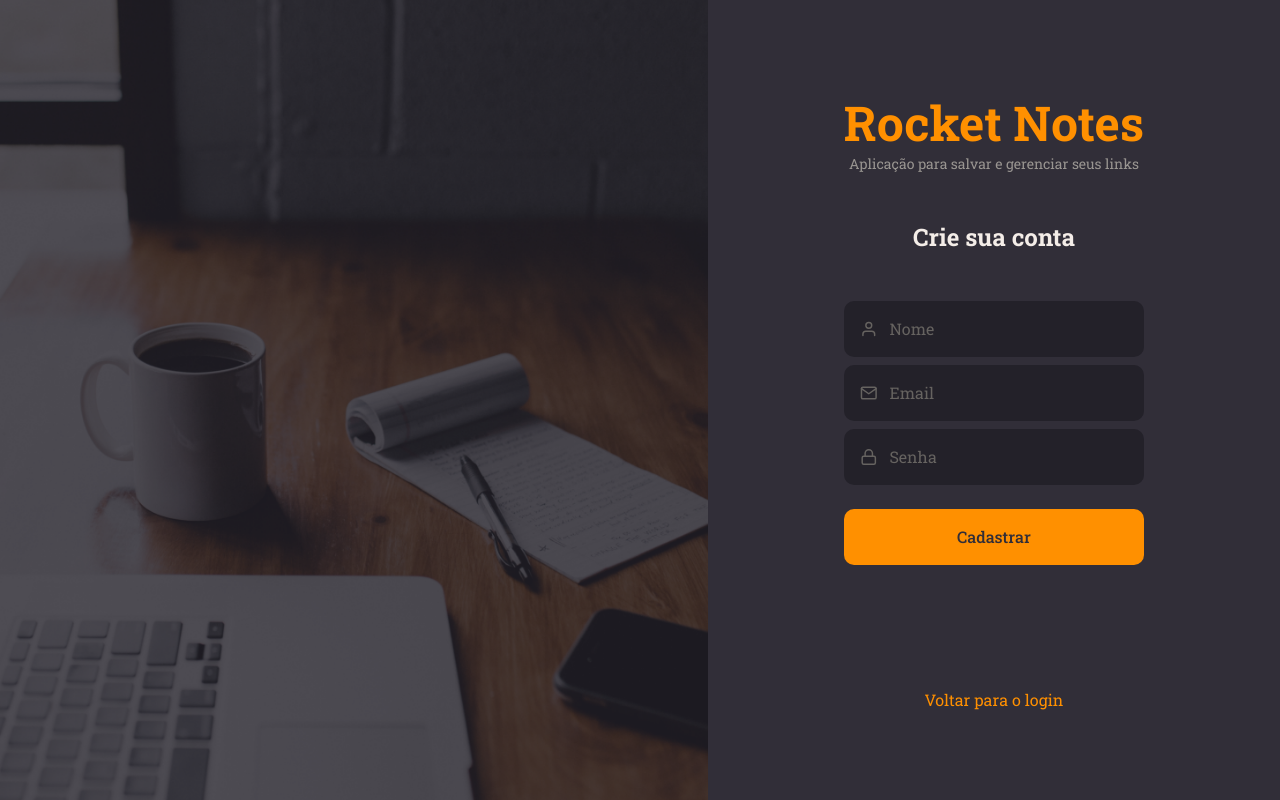
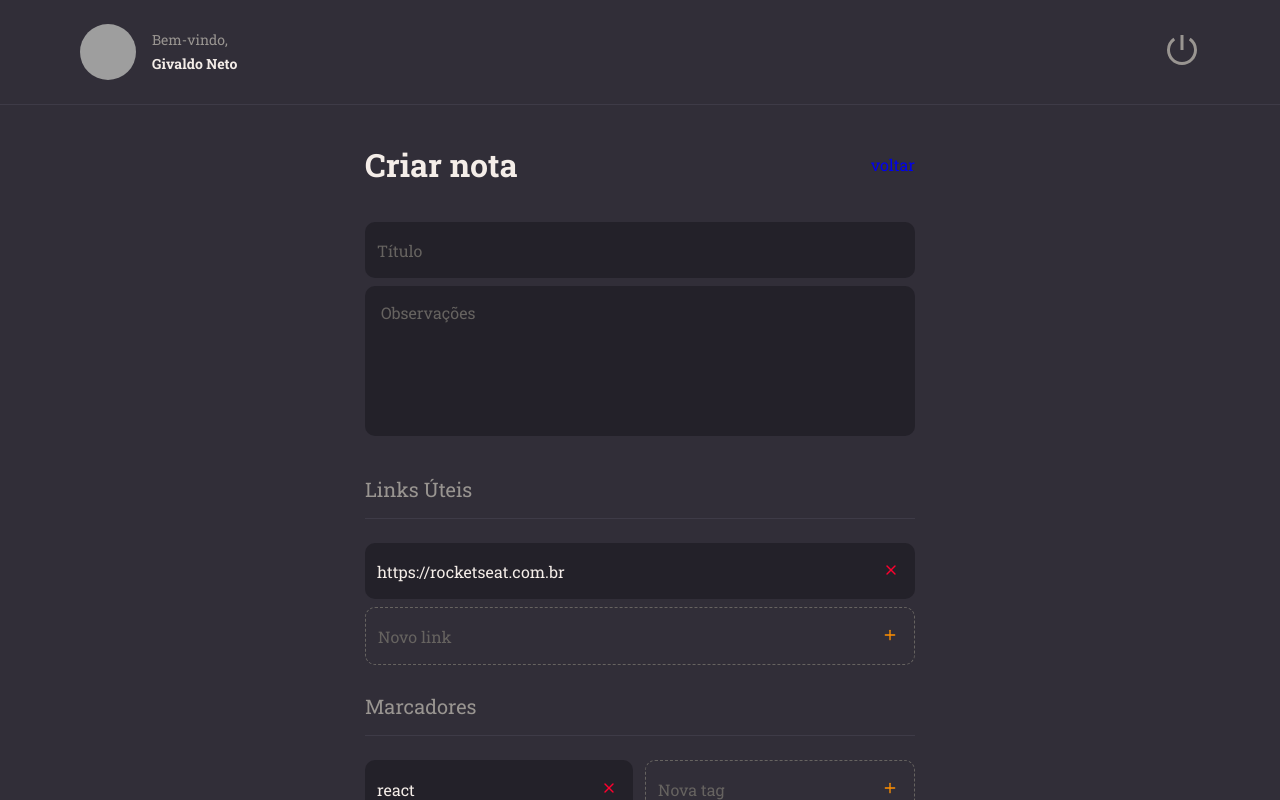
Before and after one commit to Givs/rocket-notes, a React (Vite) app: page / in a window 1280 px wide. Built offline with nearby package versions, Linux system fonts and the light colour scheme; grey boxes are pictures that could not be loaded.

Commit message:
:sparkles: feat: add profile and NewNote pages

```diff
--- /dev/null
+++ b/src/components/NoteItem/index.jsx
@@ -0,0 +1,24 @@
+import { FiPlus, FiX } from 'react-icons/fi'
+
+import { Container } from './styles'
+
+export function NoteItem({ isNew, value, onClick, ...rest }){
+    return (
+        <Container isNew={isNew}>
+            <input
+                type="text"
+                value={value}
+                readOnly={!isNew}
+                {...rest}
+            />
+
+            <button
+                type='button'
+                onClick={onClick}
+                className={isNew ? 'button-add':'button-delete'}
+            >
+                {isNew ? <FiPlus/> : <FiX/>}
+            </button>
+        </Container>
+    )
+}
--- /dev/null
+++ b/src/components/NoteItem/styles.js
@@ -0,0 +1,40 @@
+import styled from "styled-components";
+
+export const Container = styled.div`
+    display: flex;
+    align-items: center;
+
+    background-color: ${({ theme, isNew }) => isNew ? 'transparent': theme.COLORS.BACKGROUND_900};
+    color: ${({ theme }) => theme.COLORS.GRAY_300};
+
+    border: ${({ theme, isNew }) => isNew ? `1px dashed ${theme.COLORS.GRAY_300}` : 'None'};
+    margin-bottom: 8px;
+    border-radius: 10px;
+    padding-right: 16px;
+
+    > button {
+        border: none;
+        background: none;
+    }
+
+    .button-delete {
+        color: ${({ theme }) => theme.COLORS.RED};
+    }
+
+    .button-add {
+        color: ${({ theme }) => theme.COLORS.ORANGE};
+    }
+
+    > input {
+        height: 56px;
+        width: 100%;
+        padding: 12px;
+        color: ${({ theme }) => theme.COLORS.WHITE};
+        background-color: transparent;
+        border: none;
+
+        &::placeholder {
+            color: ${({ theme }) => theme.COLORS.GRAY_300};
+        }
+    }
+`;
--- /dev/null
+++ b/src/components/TextArea/index.jsx
@@ -0,0 +1,9 @@
+import { Container } from './styles';
+
+export function Textarea({ value, ...rest }) {
+  return (
+    <Container {...rest}>
+
+    </Container>
+  );
+};
--- /dev/null
+++ b/src/components/TextArea/styles.js
@@ -0,0 +1,19 @@
+import styled from "styled-components";
+
+export const Container = styled.textarea`
+    width: 100%;
+    height: 150px;
+
+    background-color: ${({ theme }) => theme.COLORS.BACKGROUND_900};
+    color: ${({ theme }) => theme.COLORS.WHITE};
+
+    border: none;
+    resize: none;
+    margin-bottom: 8px;
+    border-radius: 10px;
+    padding: 16px;
+
+    &::placeholder {
+        color:${({ theme }) => theme.COLORS.GRAY_300};
+    }
+`;
--- a/src/main.jsx
+++ b/src/main.jsx
@@ -6,13 +6,13 @@ import GlobalStyles from './styles/global'
 import theme from './styles/theme'
 
 
-import { SignUp } from './pages/SignUp'
+import { New } from './pages/New'
 
 ReactDOM.createRoot(document.getElementById('root')).render(
   <React.StrictMode>
     <ThemeProvider theme={theme}>
       <GlobalStyles/>
-      <SignUp />
+      <New />
     </ThemeProvider>
   </React.StrictMode>,
 )
--- /dev/null
+++ b/src/pages/New/index.jsx
@@ -0,0 +1,39 @@
+import { Container, Form } from "./styles";
+
+import { Header } from '../../components/Header'
+import { Input } from '../../components/Input'
+import { Textarea } from "../../components/TextArea";
+import { NoteItem } from "../../components/NoteItem";
+import { Section } from '../../components/Section'
+import { Button } from '../../components/Button'
+
+export function New(){
+    return (
+        <Container>
+            <Header/>
+            <main>
+                <Form>
+                    <header>
+                        <h1>Criar nota</h1>
+                        <a href="/">voltar</a>
+                    </header>
+                    <Input placeholder="Título"/>
+                    <Textarea placeholder="Observações"/>
+
+                    <Section  title="Links Úteis">
+                        <NoteItem value="https://rocketseat.com.br"/>
+                        <NoteItem value="" isNew placeholder="Novo link"/>
+                    </Section>
+
+                    <Section  title="Marcadores">
+                        <div className="tags">
+                            <NoteItem value="react"/>
+                            <NoteItem value="" isNew placeholder="Nova tag"/>
+                        </div>
+                    </Section>
+                    <Button title="Salvar"/>
+                </Form>
+            </main>
+        </Container>
+    )
+}
--- /dev/null
+++ b/src/pages/New/styles.js
@@ -0,0 +1,42 @@
+import styled from "styled-components";
+
+export const Container = styled.div`
+    width: 100%;
+    height: 100vh;
+
+    display: grid;
+    grid-template-rows: 105px auto;
+    grid-template-areas:
+        "header"
+        "content"
+    ;
+
+    > main {
+        grid-area: content;
+        overflow-y: auto;
+    }
+
+    .tags {
+        display: flex;
+        justify-content: space-between;
+        flex-wrap: wrap;
+    }
+`;
+
+export const Form = styled.form`
+    max-width: 550px;
+    margin: 38px auto;
+
+    > header {
+        display: flex;
+        align-items: center;
+        justify-content: space-between;
+
+        margin-bottom: 36px;
+    }
+
+    > a {
+        font-size: 20px;
+        color: ${({ theme }) => theme.COLORS.GRAY_100}
+    }
+`;
--- /dev/null
+++ b/src/pages/Profile/styles.js
@@ -0,0 +1,69 @@
+import styled from "styled-components";
+
+export const Container = styled.div`
+    width: 100%;
+
+    > header {
+        width: 100%;
+        height: 144px;
+        background: ${({ theme }) => theme.COLORS.BACKGROUND_900};
+        display: flex;
+        align-items: center;
+        padding: 0 124px;
+
+        svg {
+            color: ${({ theme }) => theme.COLORS.GRAY_100};
+            font-size: 24px;
+        }
+    }
+`;
+
+export const Form = styled.form`
+    max-width: 340px;
+    margin: 30px auto 0;
+
+    > div:nth-child(4) {
+        margin-top: 24px;
+    }
+`;
+
+export const Avatar = styled.div`
+    position: relative;
+    margin: -124px auto 32px;
+
+    width: 186px;
+    height: 186px;
+
+    > img {
+        width: 186px;
+        height: 186px;
+        border-radius: 50%;
+    }
+
+    > label {
+        width: 48px;
+        height: 48px;
+
+        background-color: ${({ theme }) => theme.COLORS.ORANGE};
+        border-radius: 50%;
+
+        display: flex;
+        align-items: center;
+        justify-content: center;
+        position: absolute;
+        bottom: 7px;
+        right: 7px;
+
+        cursor: pointer;
+
+        input {
+            display: none;
+        }
+
+        svg {
+            width: 20px;
+            height: 20px;
+            color: ${({ theme }) => theme.COLORS.BACKGROUND_800};
+        }
+    }
+`;
```
Also changed, not shown: src/pages/Profile/index.jsx (added, +55 -0 lines).
